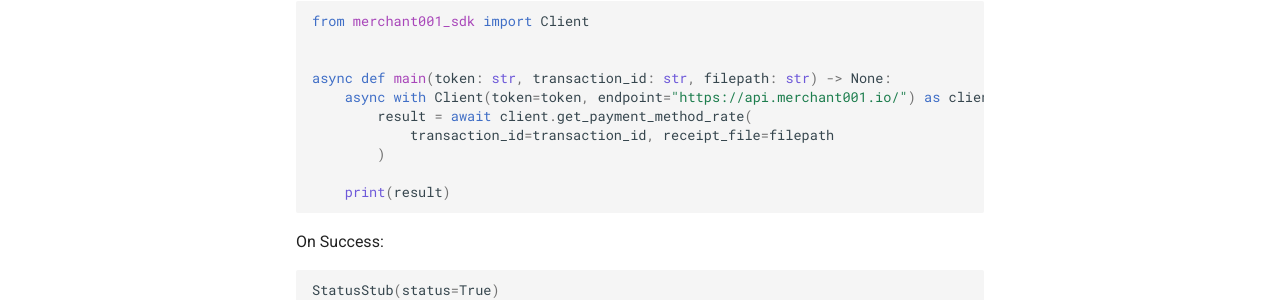
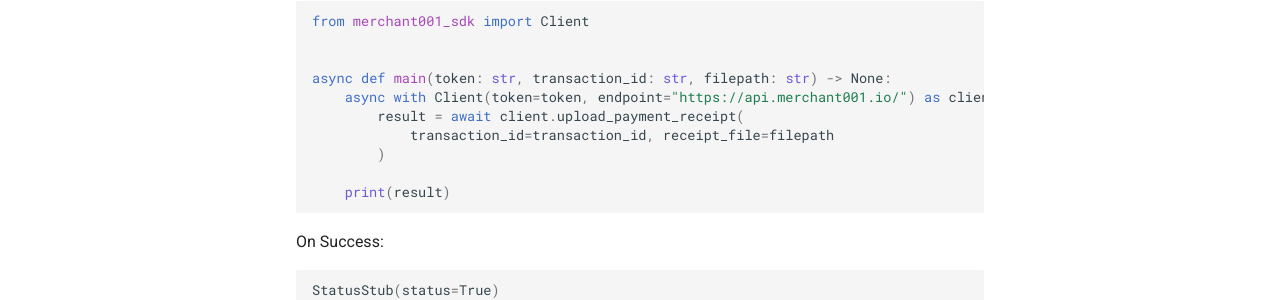
Before and after one commit to Elastoo-Team/merchant001-sdk, an MkDocs documentation site: the page built from docs/overview/index.md, in a window 1280 px wide and 900 px high, scrolled down 4400 px. Shown: the part 521-821 px from the top of the window. Built offline with MkDocs 1.6.1 and Material for MkDocs 9.7.7, drawn with Linux system fonts in a browser that asks for light colours; comment, search, counter and statistics services are not loaded.

Commit message:
fix docs

```diff
--- a/docs/overview/index.md
+++ b/docs/overview/index.md
@@ -248,7 +248,7 @@
 
 async def main(token: str, transaction_id: str, filepath: str) -> None:
     async with Client(token=token, endpoint="https://api.merchant001.io/") as client:
-        result = await client.get_payment_method_rate(
+        result = await client.upload_payment_receipt(
             transaction_id=transaction_id, receipt_file=filepath
         )
 
```
Also changed, not shown: README.md (+1 -1 lines).
